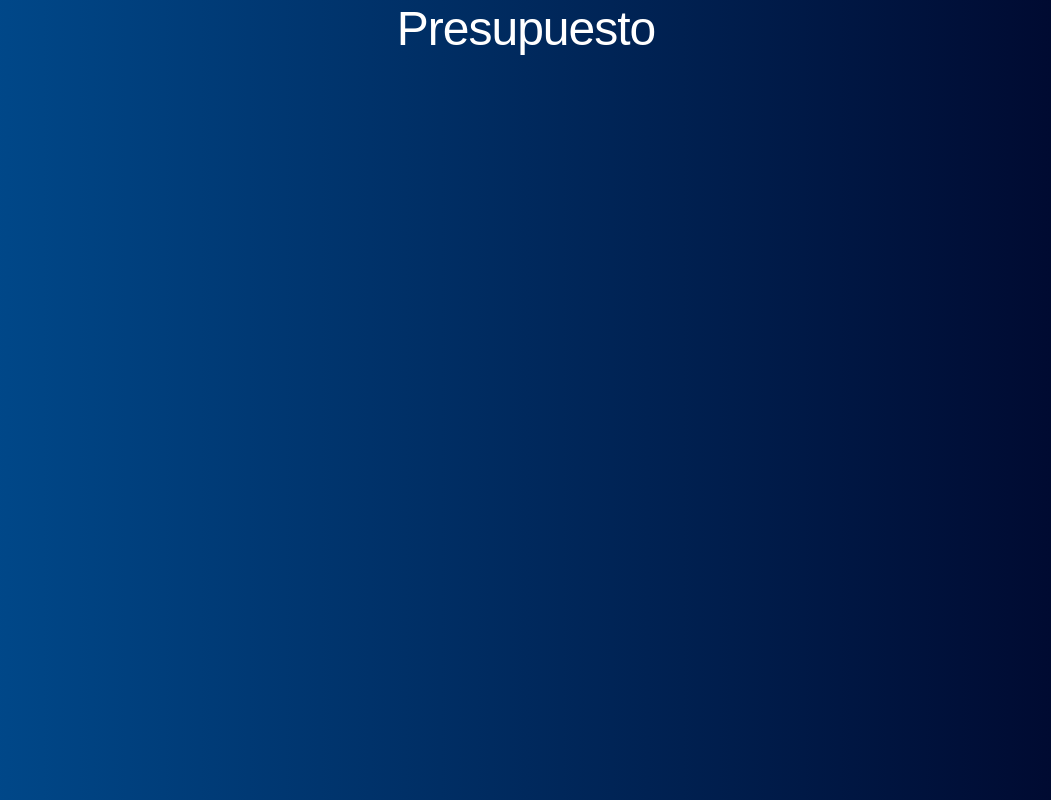
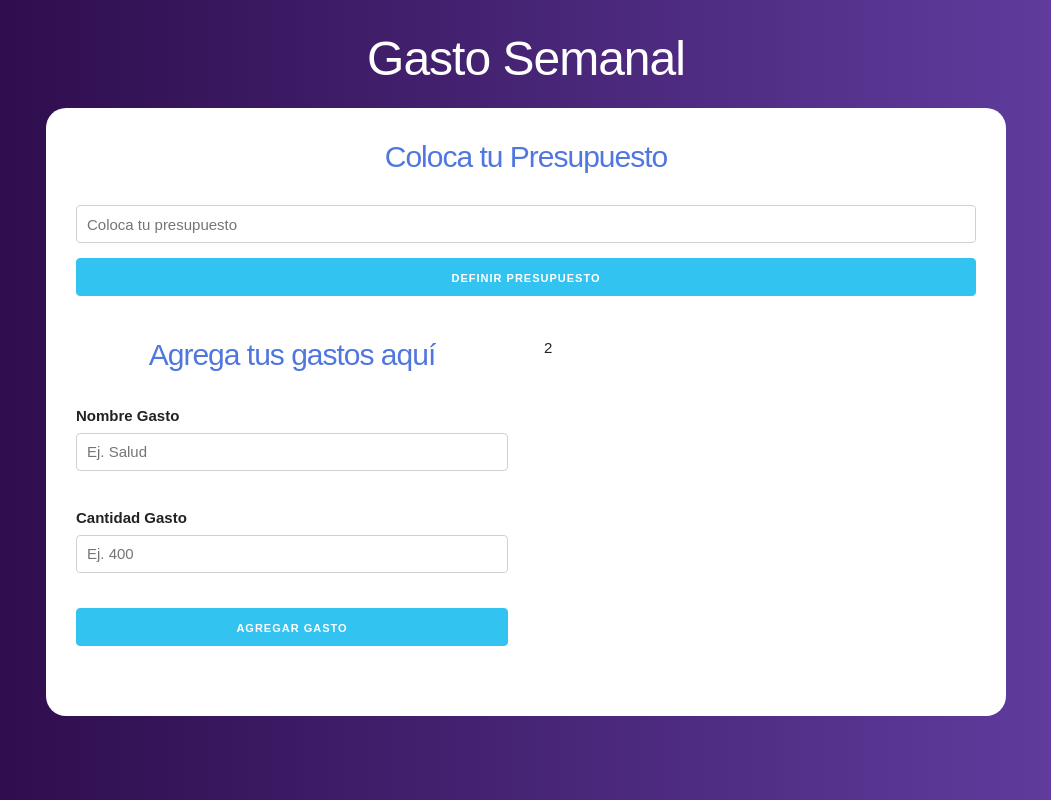
Before and after one commit to DieCau/presupuesto-app, a React (Create React App) app: page / in a window 1280 px wide. Shown: the whole page, without its empty margins (114-1165 px from the left). Built offline with nearby package versions, Linux system fonts and the light colour scheme.

Commit message:
Se creo Componente Pregunta

```diff
--- a/package.json
+++ b/package.json
@@ -8,7 +8,7 @@
     "@testing-library/user-event": "^13.5.0",
     "react": "^17.0.2",
     "react-dom": "^17.0.2",
-    "react-scripts": "5.0.0",
+    "react-scripts": "^3.4.4",
     "web-vitals": "^2.1.3"
   },
   "scripts": {
--- a/src/App.js
+++ b/src/App.js
@@ -1,7 +1,38 @@
+import React, { useState } from 'react';
+import Formulario from './components/Formulario';
+import Pregunta from "./components/Pregunta";
 
 function App() {
+
+    // Definir un state
+    const [ presupuesto, setPresupuesto ] = useState(0);
+    const [ restante, setRestante ] = useState(0);
+
+
   return (
-    <h1>Presupuesto</h1>
+    <div className="container">
+      <header>
+        <h1>Gasto Semanal</h1>
+
+        <div className="contenido-principal contenido">
+          <Pregunta
+            setPresupuesto={setPresupuesto}
+            setRestante={setRestante}
+          />
+
+        <div className="row">
+          <div className="one-half column">
+            <Formulario />
+          </div>
+
+          <div className="one-half column">
+            2
+          </div>
+        </div>
+        </div>
+
+      </header>
+    </div>
   );
 }
 
--- /dev/null
+++ b/src/components/Error.js
@@ -0,0 +1,7 @@
+import React from 'react';
+
+const Error = ({ mensaje }) => (
+    <p className='alert alert-danger error'>{ mensaje }</p>
+)
+
+export default Error;
--- /dev/null
+++ b/src/components/Formulario.js
@@ -0,0 +1,35 @@
+import React from 'react';
+
+const Formulario = () => {
+  return (
+    <form>
+        <h2>Agrega tus gastos aquí</h2>
+        <div className="campo">
+            <label>Nombre Gasto</label>
+            <input
+                type="text"
+                className='u-full-width'
+                placeholder='Ej. Salud'
+            />
+        </div>
+
+        <div className="campo">
+            <label>Cantidad Gasto</label>
+            <input
+                type="number"
+                className='u-full-width'
+                placeholder='Ej. 400'
+            />
+        </div>
+
+        <input
+            type="submit"
+            className='button-primary u-full-width'
+            value="Agregar Gasto"
+        />
+
+    </form>
+  );
+};
+
+export default Formulario;
--- /dev/null
+++ b/src/components/Pregunta.js
@@ -0,0 +1,60 @@
+import React, { Fragment, useState } from 'react';
+import Error from './Error';
+
+const Pregunta = ({ setPresupuesto, setRestante }) => {
+
+  // Definir el State
+  const [ cantidad, setCantidad ] = useState(0);
+  const [ error, setError ] = useState(false);
+
+
+  // Funcion que lee el presupuesto
+  const definirPresupuesto = e => {
+    setCantidad( parseInt(e.target.value, 10));
+  }
+
+  // Submit para definir el prepuesto
+  const agregarPresupuesto = e => {
+    e.preventDefault();
+
+    // Validar que sea una cantidad valida
+    if( cantidad < 1 || isNaN(cantidad) ) {
+      setError(true);
+      return;
+    }
+
+    // Qué hacer si se pasa la validación
+    setError(false);
+    setPresupuesto(cantidad);
+    setRestante(cantidad);
+  }
+
+  return (
+      <Fragment>
+          <h2>Coloca tu Presupuesto</h2>
+
+          { error ?  <Error  mensaje="El Prespuesto es Incorrecto" /> : null }
+
+          <form
+            onSubmit={ agregarPresupuesto }
+          >
+              <input
+                type="number"
+                className="u-full-width"
+                placeholder="Coloca tu presupuesto"
+                onChange={ definirPresupuesto }
+              />
+
+              <input
+                type="submit"
+                className='button-primary u-full-width'
+                value="Definir Presupuesto"
+              />
+
+          </form>
+
+      </Fragment>
+  );
+};
+
+export default Pregunta;
--- a/src/index.css
+++ b/src/index.css
@@ -1,26 +1,35 @@
 .alert p {
-  margin-bottom: 0!important;
+  margin-bottom: 0 !important;
 }
 body {
-  background: #000428;  /* fallback for old browsers */
-  background: -webkit-linear-gradient(to right, #004e92, #000428);
-  background: linear-gradient(to right, #004e92, #000428);
+  background: #6441a5; /* fallback for old browsers */
+  background: -webkit-linear-gradient(
+    to right,
+    #2a0845,
+    #6441a5
+  ); /* Chrome 10-25, Safari 5.1-6 */
+  background: linear-gradient(
+    to right,
+    #2a0845,
+    #6441a5
+  ); /* W3C, IE 10+/ Edge, Firefox 16+, Chrome 26+, Opera 12+, Safari 7+ */
+
   margin: 0;
   padding: 0;
-  font-family: sans-serif;
+  font-family: 'Raleway', sans-serif;
 }
 header {
   margin: 30px 0;
 }
 .contenido {
-  padding:20px;
+  padding: 20px;
 }
 .contenido-principal {
   background-color: white;
   padding: 30px;
   border-radius: 20px;
 }
-.presupuesto p{
+.presupuesto p {
   margin-bottom: 0;
   font-weight: bold;
 }
@@ -35,14 +44,14 @@
   font-weight: 100;
   color: white;
   text-align: center;
-  font-size: 4.8rem!important;
+  font-size: 4.8rem !important;
 }
 h2 {
   font-family: 'Raleway', sans-serif;
   font-weight: 100;
-  color:#004e92;
-  margin-bottom:30px;
-  font-size:3rem!important;
+  color: #5177df;
+  margin-bottom: 30px;
+  font-size: 3rem !important;
   text-align: center;
 }
 .campo {
@@ -53,10 +62,10 @@
 }
 .alert {
   position: relative;
-  padding: .75rem 1.25rem;
+  padding: 0.75rem 1.25rem;
   margin-bottom: 1rem;
   border: 1px solid transparent;
-  border-radius: .25rem;
+  border-radius: 0.25rem;
 }
 .alert-primary {
   color: #004085;
@@ -78,26 +87,26 @@
   background-color: #fff3cd;
   border-color: #ffeeba;
 }
-.gastos-realizados  {
+.gastos-realizados {
   margin-bottom: 2rem;
 }
-.gastos-realizados li{
+.gastos-realizados li {
   list-style: none;
   margin-bottom: 0rem;
   border-bottom: 1px solid #e1e1e1;
   padding: 1rem 0;
 }
 .gastos-realizados li:last-of-type {
-  margin-bottom: 0!important;
+  margin-bottom: 0 !important;
 }
 .gastos-realizados li p {
   display: flex;
   justify-content: space-between;
   align-items: center;
-  margin:0;
+  margin: 0;
 }
 .gastos-realizados li p .gasto {
   background-color: #004085;
   padding: 1rem;
-  color:white;
+  color: white;
 }
```
Also changed, not shown: 1 other file (tests, documents, lock files or other folders).
